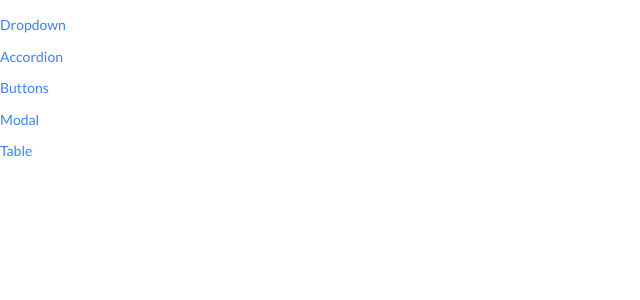
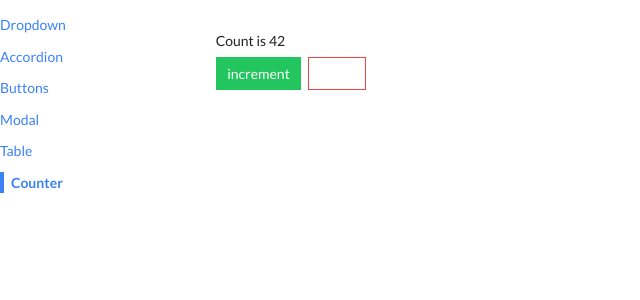
Before and after one commit to mcekov/reusable-react-components, a React app: page /counter in a window 1280 px wide. Shown: the top 300 px of the page, without its empty margins (0-640 px from the left). Built offline with nearby package versions, Linux system fonts and the light colour scheme.

Commit message:
Counter with custom hook

```diff
--- a/src/App.js
+++ b/src/App.js
@@ -4,8 +4,8 @@ import AccordionPage from './components/pages/AccordionPage'
 import DropdownPage from './components/pages/DropdownPage'
 import Buttonpage from './components/pages/ButtonPage'
 import ModalPage from './components/pages/ModalPage'
-import Table from './components/Table'
 import TablePage from './components/pages/TablePage'
+import CounterPage from './components/pages/CounterPage'
 
 const App = () => {
   return (
@@ -31,6 +31,10 @@ const App = () => {
         <Route path="/table">
           <TablePage />
         </Route>
+
+        <Route path="/counter">
+          <CounterPage initialCount={42} />
+        </Route>
       </div>
     </div>
   )
--- a/src/components/Sidebar.js
+++ b/src/components/Sidebar.js
@@ -7,6 +7,7 @@ function Sidebar() {
     { label: 'Buttons', path: '/buttons' },
     { label: 'Modal', path: '/modal' },
     { label: 'Table', path: '/table' },
+    { label: 'Counter', path: '/counter' },
   ]
 
   const renderedLinks = links.map((link) => {
--- /dev/null
+++ b/src/components/pages/CounterPage.js
@@ -0,0 +1,24 @@
+import React from 'react'
+import Button from '../Button'
+
+import useCounter from '../../hooks/use-counter'
+
+const CounterPage = ({ initialCount }) => {
+  const { count, incrementCounter, resetCounter } = useCounter(initialCount)
+
+  return (
+    <div className="mt-5">
+      <h1> Count is {count}</h1>
+      <div className="flex mt-2">
+        <Button className="mr-2" success onClick={incrementCounter}>
+          increment
+        </Button>
+        <Button danger outline onClick={resetCounter}>
+          Reset
+        </Button>
+      </div>
+    </div>
+  )
+}
+
+export default CounterPage
--- /dev/null
+++ b/src/hooks/use-counter.js
@@ -0,0 +1,25 @@
+import React, { useEffect, useState } from 'react'
+
+function useCounter(initialCount) {
+  const [count, setCount] = useState(initialCount)
+
+  useEffect(() => {
+    console.log(count)
+  }, [count])
+
+  const incrementCounter = () => {
+    setCount(count + 1)
+  }
+
+  const resetCounter = () => {
+    setCount(initialCount)
+  }
+
+  return {
+    count,
+    incrementCounter,
+    resetCounter,
+  }
+}
+
+export default useCounter
```
